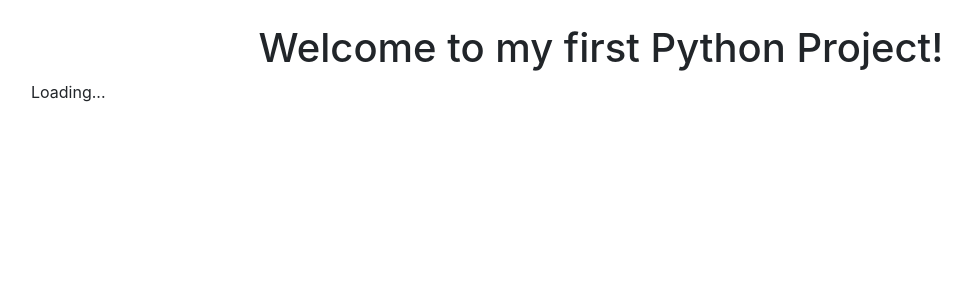
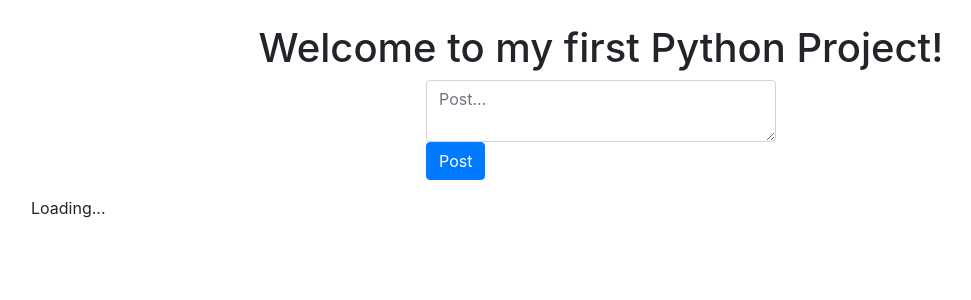
Before and after one commit to RubinJhand/messages, a Django app: template templates/pages/home.html in a window 1280 px wide. Shown: the part 56-356 px from the top of the page, without its empty margins (39-1010 px from the left). Run offline with Django 3.2, Linux system fonts and the light colour scheme; the template is opened without the code that fills it, so the values that code supplies are empty; some libraries are stand-ins or nearby versions.

Commit message:
Add post form to home page

```diff
--- a/templates/pages/home.html
+++ b/templates/pages/home.html
@@ -6,6 +6,18 @@
       Welcome to my first Python Project!
     </h1>
   </div>
+</div>
+
+<div class='row mb-3'>
+  <div class='col-md-4 mx-auto col-10'>
+    <form class='form' method="POST" action='/create-post'>
+      {% csrf_token %}
+      <input type='hidden' value='/' name='next'/>
+      <textarea class='form-control' name='content' placeholder='Post...'></textarea>
+      <button type='submit' class='btn btn-primary'>Post</button>
+    </form>
+
+  </div class='col-md-4'>
 </div>
 
 <div class="row" id="posts">
```
Also changed, not shown: db.sqlite3.
